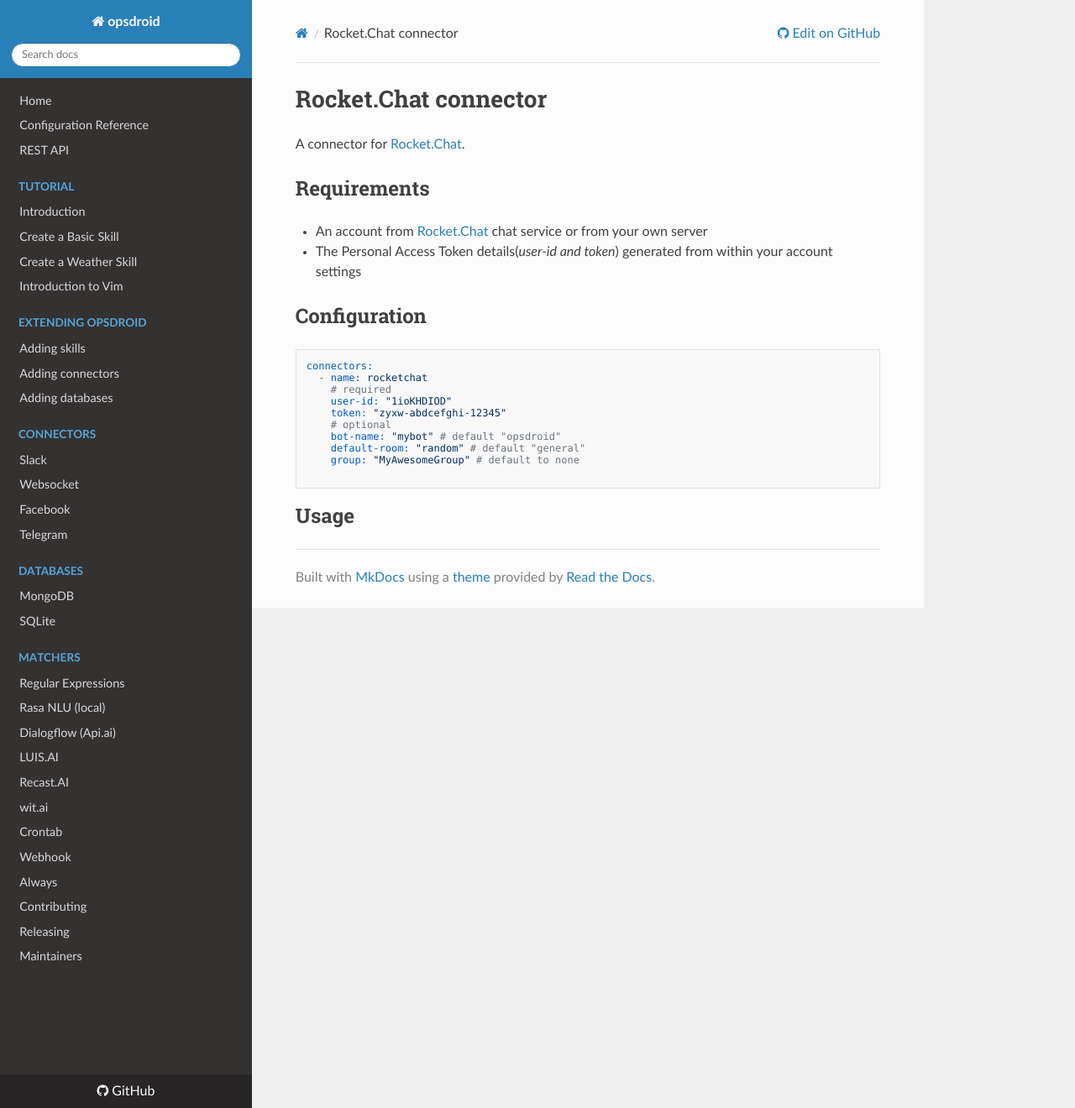
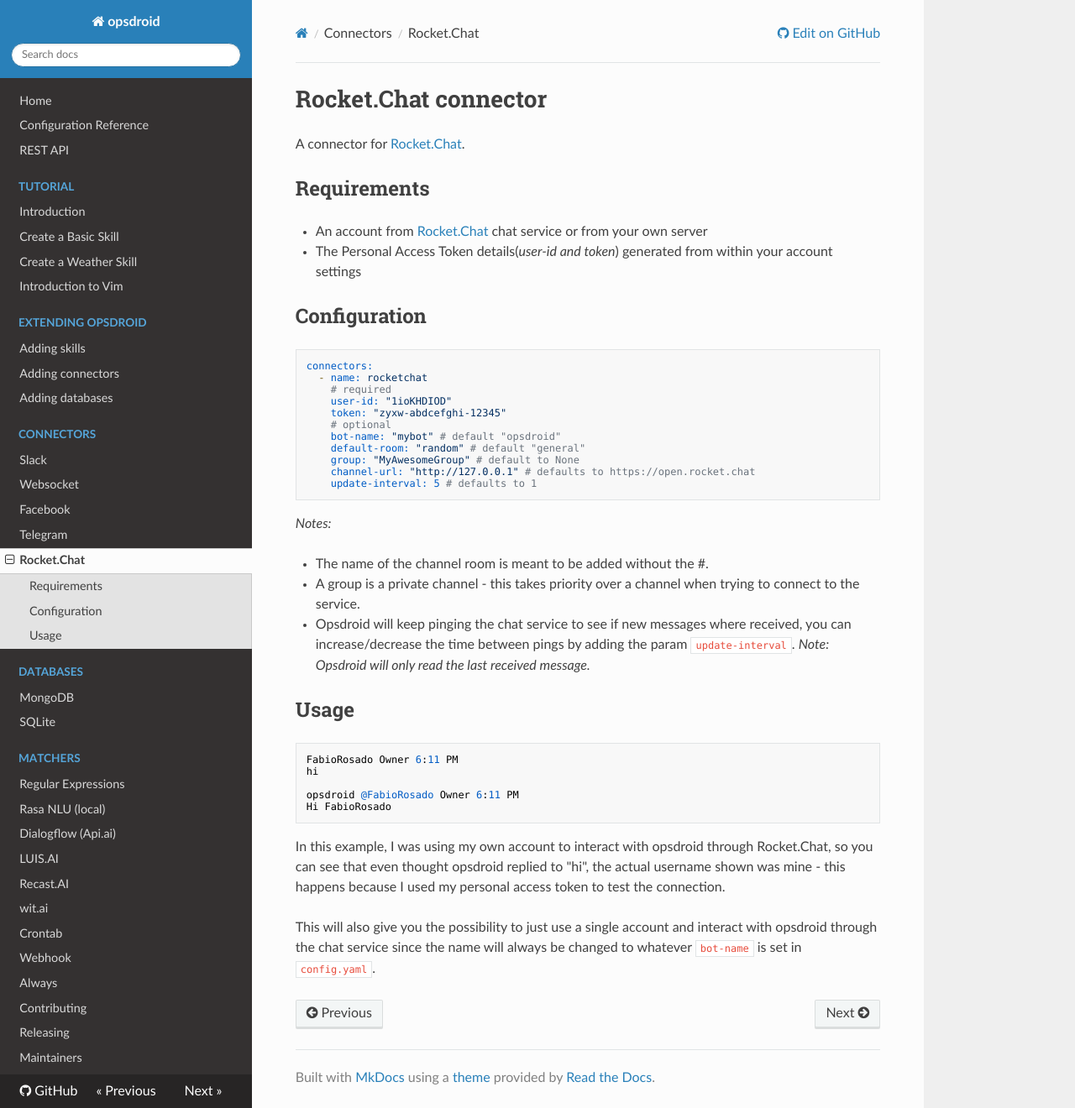
Before and after one commit to opsdroid/opsdroid, an MkDocs documentation site: the page built from docs/connectors/rocketchat.md, in a window 1280 px wide and 1320 px high. Shown: the whole window at 84% size. Built offline with MkDocs 1.6.1, drawn with Linux system fonts in a browser that asks for light colours; nearby versions of some CDN libraries; old or Windows-style settings are respelled for this version of MkDocs.

Commit message:
Update documentation and add to mkdocs and config ref

````diff
--- a/docs/connectors/rocketchat.md
+++ b/docs/connectors/rocketchat.md
@@ -18,9 +18,34 @@
     # optional
     bot-name: "mybot" # default "opsdroid"
     default-room: "random" # default "general"
-    group: "MyAwesomeGroup" # default to none
+    group: "MyAwesomeGroup" # default to None
+    channel-url: "http://127.0.0.1" # defaults to https://open.rocket.chat
+    update-interval: 5 # defaults to 1
+```
 
-```
+_Notes:_
+
+- The name of the channel room is meant to be added without the #.
+- A group is a private channel - this takes priority over a channel when trying to connect to the service.
+- Opsdroid will keep pinging the chat service to see if new messages where received, you can increase/decrease
+the time between pings by adding the param `update-interval`. _Note: Opsdroid will only read the last received message._
+
 
 
 ## Usage
+
+
+```
+FabioRosado Owner 6:11 PM
+hi
+
+opsdroid @FabioRosado Owner 6:11 PM
+Hi FabioRosado
+```
+
+In this example, I was using my own account to interact with opsdroid through Rocket.Chat, so you can see that
+even thought opsdroid replied to "hi", the actual username shown was mine - this happens because I used my personal
+access token to test the connection.
+
+This will also give you the possibility to just use a single account and interact with opsdroid through the chat service
+since the name will always be changed to whatever `bot-name` is set in `config.yaml`.
--- a/mkdocs.yml
+++ b/mkdocs.yml
@@ -20,6 +20,7 @@
       - 'Websocket': 'connectors/websocket.md'
       - 'Facebook': 'connectors/facebook.md'
       - 'Telegram': 'connectors/telegram.md'
+      - 'Rocket.Chat': 'connectors/rocketchat.md'
   - 'Databases':
       - 'MongoDB': 'databases/mongo.md'
       - 'SQLite': 'databases/sqlite.md'
````
Also changed, not shown: docs/configuration-reference.md (+1 -0 lines).
